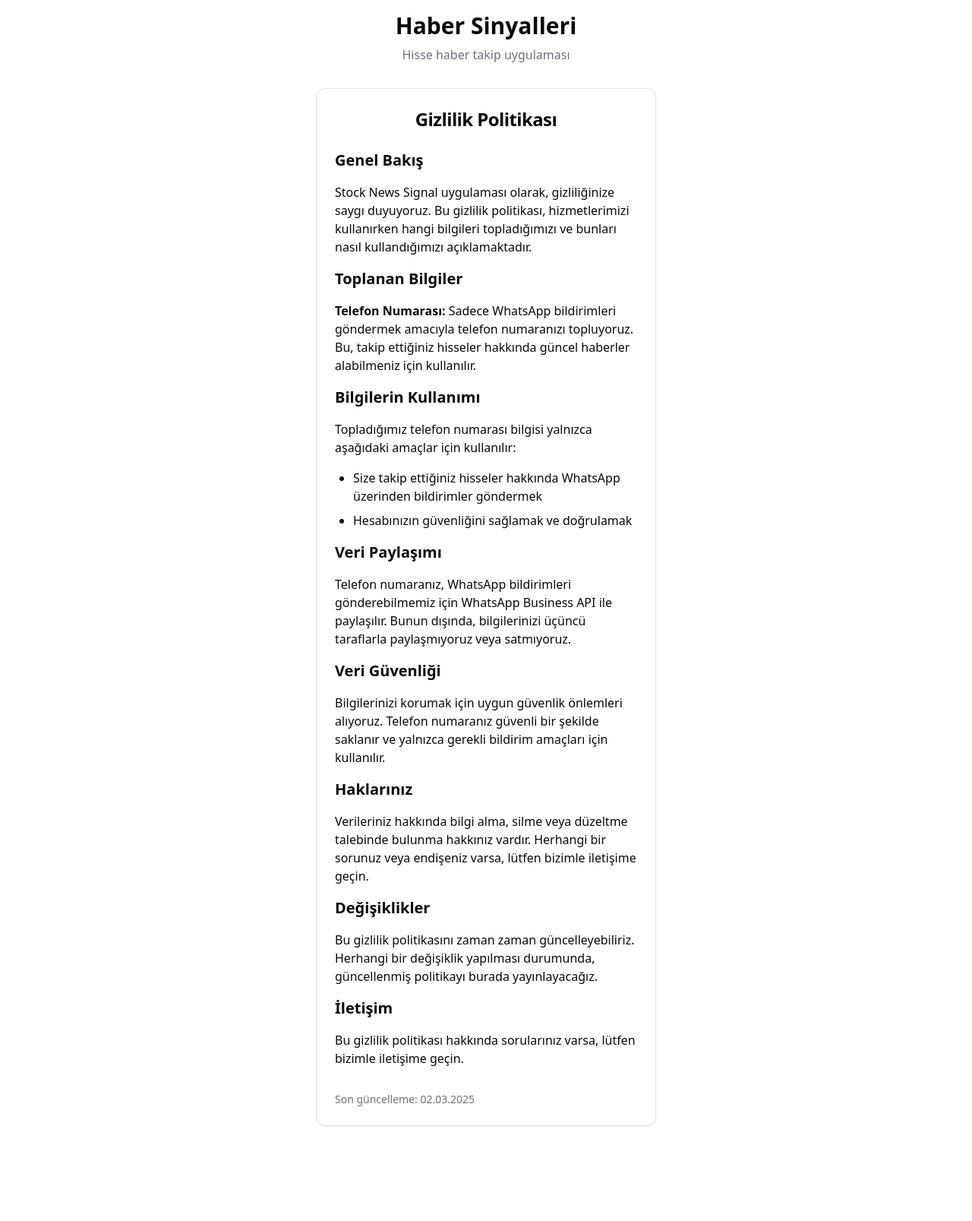
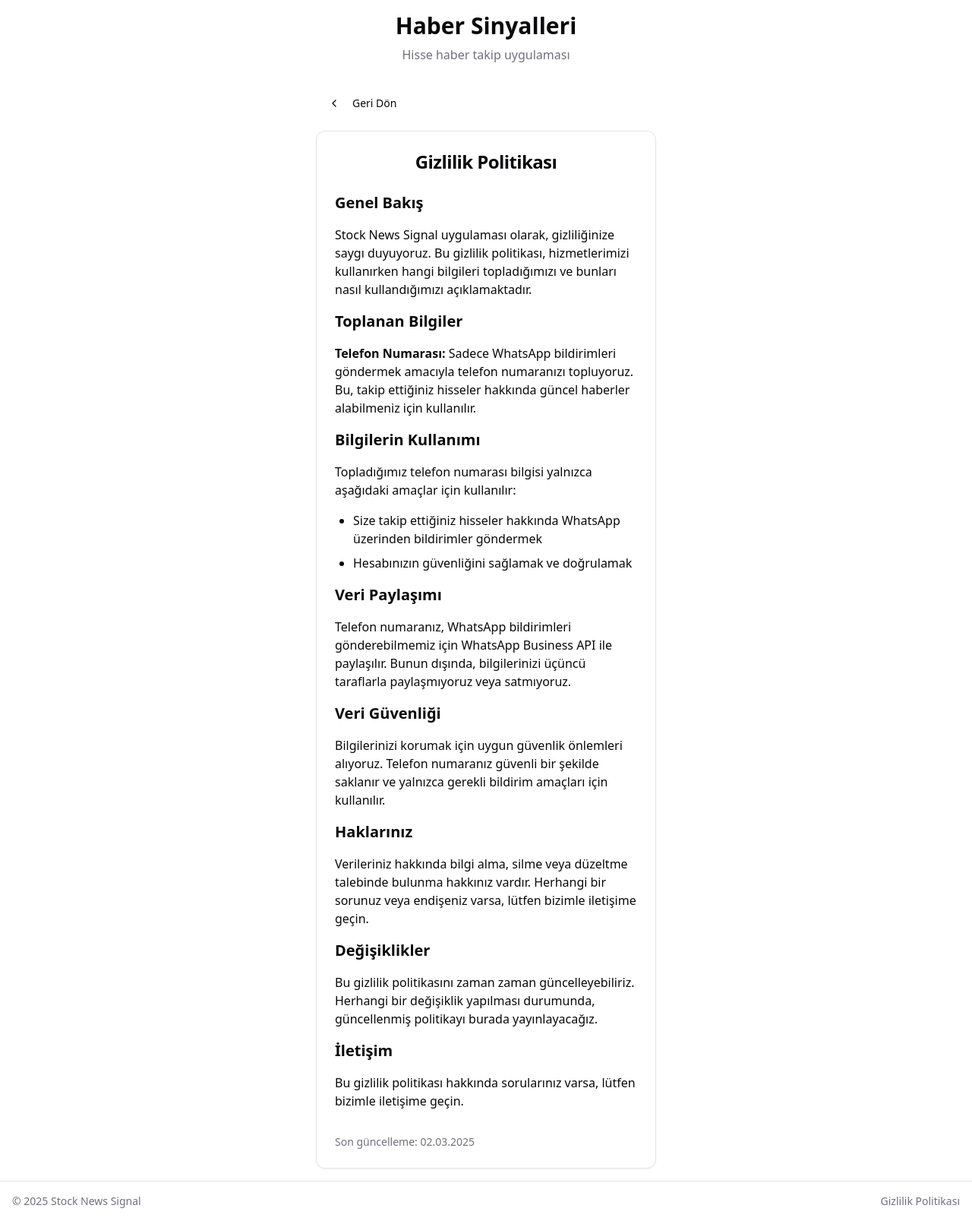
Before and after one commit to burakemretetik/ai_trading_bot, a React (Vite) app: page /privacy in a window 1280 px wide. Shown: the whole page at 76% size. Before the commit the page ends 1498 px from the top, so only its background shows below. Built offline with nearby package versions, Linux system fonts and the light colour scheme.

Commit message:
Add back button and footer link
Adds a back button to the privacy policy page and a link to the privacy policy in the footer.

```diff
--- a/src/App.tsx
+++ b/src/App.tsx
@@ -5,6 +5,7 @@ import { TooltipProvider } from "@/components/ui/tooltip";
 import { QueryClient, QueryClientProvider } from "@tanstack/react-query";
 import { BrowserRouter, Routes, Route } from "react-router-dom";
 import { UserProvider } from "./context/UserContext";
+import Footer from "./components/Footer";
 import Index from "./pages/Index";
 import StockList from "./pages/StockList";
 import Auth from "./pages/Auth";
@@ -20,6 +21,8 @@ const App = () => (
         <Toaster />
         <Sonner />
         <BrowserRouter>
+          <div className="flex flex-col min-h-screen">
+            <div className="flex-grow">
               <Routes>
                 <Route path="/auth" element={<Auth />} />
                 <Route path="/" element={<Index />} />
@@ -28,6 +31,9 @@ const App = () => (
                 {/* ADD ALL CUSTOM ROUTES ABOVE THE CATCH-ALL "*" ROUTE */}
                 <Route path="*" element={<NotFound />} />
               </Routes>
+            </div>
+            <Footer />
+          </div>
         </BrowserRouter>
       </TooltipProvider>
     </UserProvider>
--- /dev/null
+++ b/src/components/Footer.tsx
@@ -0,0 +1,27 @@
+
+import React from 'react';
+import { Link } from 'react-router-dom';
+
+const Footer = () => {
+  return (
+    <footer className="border-t mt-auto py-4 bg-background">
+      <div className="container mx-auto px-4">
+        <div className="flex flex-col md:flex-row justify-between items-center">
+          <div className="text-sm text-muted-foreground">
+            &copy; {new Date().getFullYear()} Stock News Signal
+          </div>
+          <div className="flex space-x-4 mt-2 md:mt-0">
+            <Link
+              to="/privacy"
+              className="text-sm text-muted-foreground hover:text-primary hover:underline"
+            >
+              Gizlilik Politikası
+            </Link>
+          </div>
+        </div>
+      </div>
+    </footer>
+  );
+};
+
+export default Footer;
--- a/src/pages/Index.tsx
+++ b/src/pages/Index.tsx
@@ -15,12 +15,12 @@ export default function Index() {
   };
 
   return (
-    <div className="min-h-screen bg-background">
+    <div className="flex flex-col min-h-[calc(100vh-64px)]">
       <Header
         onSettingsClick={handleSettingsClick}
       />
 
-      <main className="container mx-auto px-4 py-8">
+      <main className="container mx-auto px-4 py-8 flex-grow">
         <IndexHeader />
 
         {showSettings ? (
--- a/src/pages/PrivacyPolicy.tsx
+++ b/src/pages/PrivacyPolicy.tsx
@@ -2,11 +2,30 @@
 import React from 'react';
 import { Card, CardContent, CardHeader, CardTitle } from '@/components/ui/card';
 import { AuthLayout } from '@/components/auth/AuthLayout';
+import { Button } from '@/components/ui/button';
+import { useNavigate } from 'react-router-dom';
+import { ChevronLeft } from 'lucide-react';
 
 export default function PrivacyPolicy() {
+  const navigate = useNavigate();
+
+  const handleGoBack = () => {
+    navigate(-1);
+  };
+
   return (
     <AuthLayout>
-      <Card className="w-full max-w-4xl mx-auto">
+      <div className="w-full max-w-4xl mx-auto">
+        <Button
+          variant="ghost"
+          onClick={handleGoBack}
+          className="mb-4"
+        >
+          <ChevronLeft className="h-4 w-4 mr-2" />
+          Geri Dön
+        </Button>
+
+        <Card className="w-full">
           <CardHeader>
             <CardTitle className="text-2xl font-bold text-center">Gizlilik Politikası</CardTitle>
           </CardHeader>
@@ -68,6 +87,7 @@ export default function PrivacyPolicy() {
             </div>
           </CardContent>
         </Card>
+      </div>
     </AuthLayout>
   );
 }
```
Lines whose indentation alone changed are shown as unchanged.
